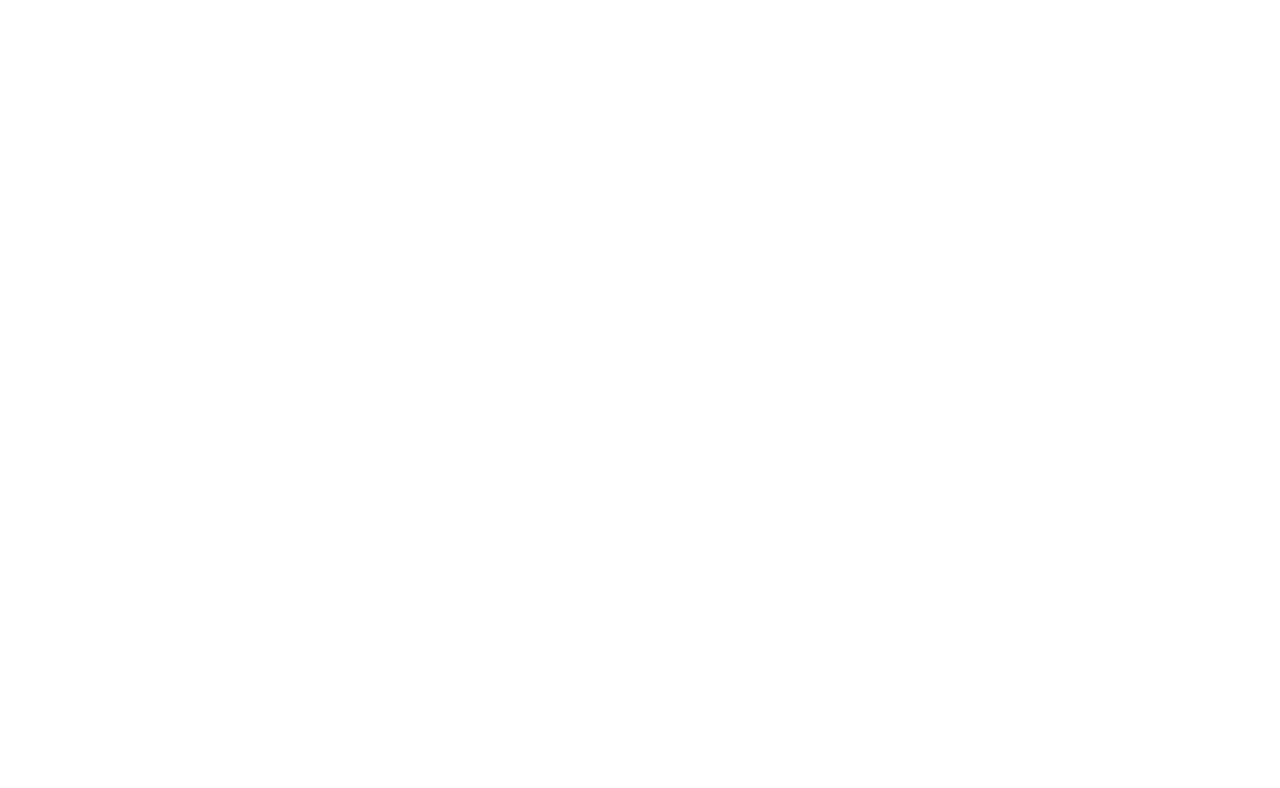
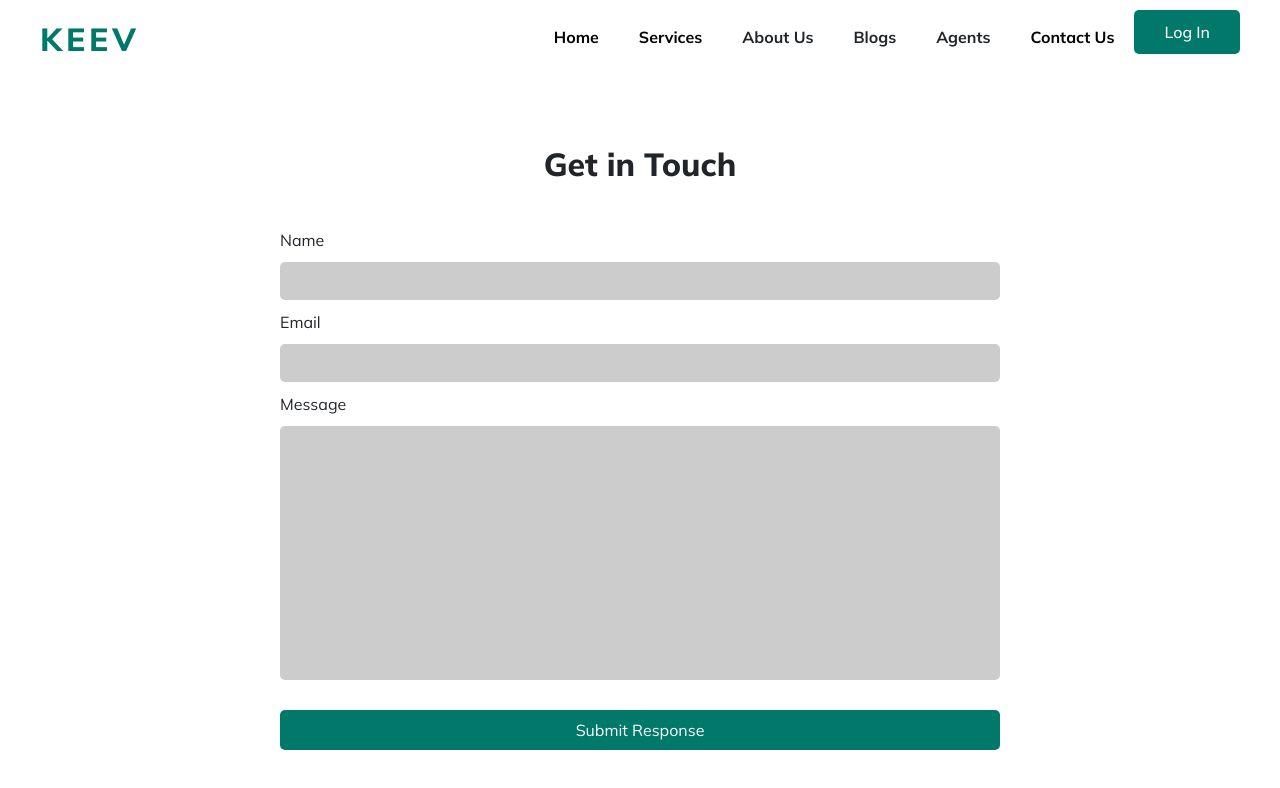
Before and after one commit to MiracleChibuike/estate-app, a React (Vite) app: page /Contact in a window 1280 px wide. Before the commit this address had no page. Shown: the top 788 px of the page. Built offline with nearby package versions, Linux system fonts and the light colour scheme; a web font is replaced by a local one.

Commit message:
added a loader animation to needed pages and also updated the contact page

```diff
--- a/src/App.jsx
+++ b/src/App.jsx
@@ -12,7 +12,8 @@ import Description from './components/Description'
 import HouseDescription from "./components/HouseDescription";
 import Dashboard from './components/Dashboard';
 import Profile from './components/Profile';
-import ProfileEdit from './components/ProfileEdit'
+import ProfileEdit from './components/ProfileEdit';
+import Contact from './components/Contact'
 
 function App() {
 
@@ -28,7 +29,8 @@ function App() {
           <Route path="/HouseDescription" element={<HouseDescription />} />
           <Route path="/Dashboard" element={<Dashboard />} />
           <Route path="/Profile" element={<Profile />} />
-          <Route path='/EditProfile' element={<ProfileEdit />} />
+          <Route path="/EditProfile" element={<ProfileEdit />} />
+          <Route path="/Contact" element={<Contact />} />
         </Routes>
       </Router>
     </>
--- /dev/null
+++ b/src/components/Contact.css
@@ -0,0 +1,61 @@
+:root{
+  --primary-dark: #020202;
+  --clr-logo: rgba(0, 121, 107, 1);
+  --clr-light-green : rgba(12, 188, 139, 0.4);
+  --green-deem: rgba(12, 188, 139, 0.1);
+  --primary-white: #fff;
+    --clr-color-gray-trans: #ccc;
+}
+
+.contact{
+    margin: 90px 0 0 0;
+    padding: 10px 30px;
+}
+#contact_header{
+    font-weight: 800;
+    line-height: 68px;
+    margin: 30px 0;
+    text-align: center;
+}
+.contactForm{
+    margin: 10px 250px;
+}
+.formName, .formEmail, .formMessage{
+    display: flex;
+    flex-direction: column;
+}
+.formName input, .formEmail input, .formMessage textarea{
+    padding: 7px 10px;
+    margin: 10px 0;
+    outline: none;
+    border: none;
+    background: var(--clr-color-gray-trans);
+    border-radius: 5px;
+}
+.formName input:focus, .formEmail input:focus, .formMessage textarea:focus{
+     border: 1px solid var(--clr-color-gray-trans);
+    outline: 2px solid var(--clr-logo);
+    transition: .2s;
+    box-shadow: 0 0 4px var(--clr-color-gray-trans);
+    background: var(--primary-white);
+}.formMessage textarea{
+    resize: none;
+}
+.submit{
+    margin: 20px 0;
+}
+.submit button{
+        width: 100%;
+    padding: 8px;
+    border: none;
+    background: var(--clr-logo);
+    color: var(--primary-white);
+    border-radius: 5px;
+}
+
+@media screen and (min-width: 0) and (max-width: 820px){
+    .contactForm{
+        margin: 10px 15px;
+    }
+
+}
--- /dev/null
+++ b/src/components/Contact.jsx
@@ -0,0 +1,44 @@
+import React, { useRef } from "react";
+import { useState, useEffect } from "react";
+import { useNavigate } from "react-router-dom";
+import { Link } from "react-router-dom";
+import Nav from "./Nav";
+import "./Contact.css";
+
+const Contact = () => {
+  return (
+    <>
+      {/* Container for Contact */}
+      <div className="contact-Container">
+        <Nav />
+        <div className="contact">
+          <div className="headerContact">
+            <h2 id="contact_header">Get in Touch</h2>
+          </div>
+          {/* Contact Form */}
+          <div className="contactForm">
+            <form action="" method="get" autoComplete="on">
+                <div className="formName">
+                    <label htmlFor="name">Name</label>
+                    <input type="text"  />
+                </div>
+                <div className="formEmail">
+                    <label htmlFor="email">Email</label>
+                    <input type="email" />
+                </div>
+                <div className="formMessage">
+                    <label htmlFor="message">Message</label>
+                    <textarea name="message" id="message" cols="30" rows="10"></textarea>
+                </div>
+                <div className="submit">
+                    <button type="submit">Submit Response</button>
+                </div>
+            </form>
+          </div>
+        </div>
+      </div>
+    </>
+  );
+};
+
+export default Contact;
--- a/src/components/Dashboard.css
+++ b/src/components/Dashboard.css
@@ -11,6 +11,49 @@
 /* Here, I am styling all things related to the dashboard in this this
    single CSS file as to not have many CSS files
  */
+
+ .loader-container{
+    display: grid;
+    place-content: center;
+    min-height: 100vh;
+    background: var(--primary-white)
+ }
+ .loader2 {
+  width: 300px;
+  height: 300px;
+  display: block;
+  margin: auto;
+  position: relative;
+  background: #FFF;
+  box-sizing: border-box;
+}
+.loader2::after {
+  content: '';
+  width: calc(100% - 30px);
+  height: calc(100% - 30px);
+  top: 25px;
+  left: 15px;
+  position: absolute;
+  background-image: linear-gradient(90deg, transparent, rgba(255, 255, 255, 0.5) 50%, transparent 100%),
+   radial-gradient(circle 50px , #DDD 100%, transparent 0),
+   linear-gradient(#DDD 16px, transparent 0),
+   linear-gradient(#DDD 24px, transparent 0);
+  background-repeat: no-repeat;
+  background-size: 75px 175px, 100% 100px, 80% 16px, 80% 16px;
+  background-position: -185px 0, center 10px, center 125px, center 155px;
+  box-sizing: border-box;
+  animation: animloader 1s linear infinite;
+}
+
+@keyframes animloader {
+  to {
+    background-position: 185px 0, center 10px, center 125px, center 155px;
+  }
+}
+  /* Display Profile Container none by default */
+  #profileContentLoad{
+    display: none;
+  }
 .container_Dashboard, .profile_Container{
     padding: 20px 30px;
 }
--- a/src/components/Home.css
+++ b/src/components/Home.css
@@ -5,6 +5,11 @@
   --clr-light-green : rgba(12, 188, 139, 0.4);
   --green-deem: rgba(12, 188, 139, 0.1);
   --primary-white: #fff;
+    --clr-color-gray-trans: #ccc;
+
+}
+.edit{
+    display: none;
 }
 .activeLink{
     color: var(--clr-logo);
@@ -14,6 +19,46 @@
     border-bottom-right-radius: 2px;
     border-bottom-left-radius: 2px;
 }
+/* For Headre Animation */
+#headertag{
+    display: grid;
+    place-content: center;
+    min-height: 100vh;
+    background: var(--primary-dark);
+}
+.loader {
+      width: 64px;
+      height: 64px;
+      border-radius: 50%;
+      position: relative;
+      background: var(--clr-light-green);
+    }
+    .loader:before , .loader:after {
+      content: "";
+      position: absolute;
+      left: 0;
+      bottom: 0;
+      width: 64px;
+      height: 64px;
+      border-radius: 50%;
+      background: var(--clr-logo);
+      animation: slide 1s infinite linear alternate;
+      opacity: 0.5;
+    }
+    .loader:after {
+      animation: slide2 1s infinite linear alternate;
+      opacity: 1;
+
+    }
+    @keyframes slide {
+      0% , 20% {  transform: translate(0, 0)  }
+      80% , 100% { transform: translate(15px, 15px) }
+    }
+    @keyframes slide2 {
+      0% , 20% {  transform: translate(0, 0) }
+      80% , 100% { transform: translate(-15px, -15px) }
+    }
+/* Home Section */
 
 .HomeContainer{
     display: flex;
--- a/src/components/Nav.jsx
+++ b/src/components/Nav.jsx
@@ -91,7 +91,9 @@ const Nav = () => {
           <li>About Us</li>
           <li>Blogs</li>
           <li>Agents</li>
-          <li>Contact Us</li>
+          <Link to="/Contact">
+            <li>Contact Us</li>
+          </Link>
           <li id="LogIn">Log In</li>
         </ul>
       </div>
--- a/src/components/ProfileEdit.jsx
+++ b/src/components/ProfileEdit.jsx
@@ -105,10 +105,30 @@ const ProfileEdit = () => {
               profileNav("/Profile")
                 // alert("Can't edit Profile now. Try again later")
             })
-          }, [])
+          }, []);
+    const loaderEdit = useState(null);
+    const containerEdit = useState(null);
+
+    useEffect(() => {
+      const showloaderPro = () => {
+        setTimeout(() => {
+          loaderEdit.current.style.display = "none";
+          containerEdit.current.style.display = "block";
+        }, 7000)
+      };
+
+      showloaderPro();
+    })
   return (
     <>
-      <div className="profile_Container">
+      {/* Loader for Profile container */}
+      <header class="loader-container" ref={loaderEdit}>
+        <span class="loader2"></span>
+      </header>
+      <div
+        className="profile_Container"
+        id="profileContentLoad"
+        ref={containerEdit}>
         <div className="icon_Back">
           <img src={backlink} id="backLink" onClick={backLinkNav} alt="" />
         </div>
--- a/src/components/Services.css
+++ b/src/components/Services.css
@@ -6,6 +6,7 @@
   --primary-white: #fff;
   --gradient-color: rgba(31, 30, 30, 0.6);
   --clr-shadow-light: rgba(0, 0, 0, 0.25);
+  --clr-color-gray-trans: #ccc;
 }
 
 .servicesHome{
@@ -50,7 +51,7 @@
     width: 40%;
     margin: 15px 0;
     padding: 10px 10px;
-    border: 1px solid var(--primary-dark);
+    border: 1.5px solid var(--clr-color-gray-trans);
     outline: none;
     border-radius: 8px;
     position: relative;
```
Also changed, not shown: src/components/Home.jsx (+39 -22 lines).
